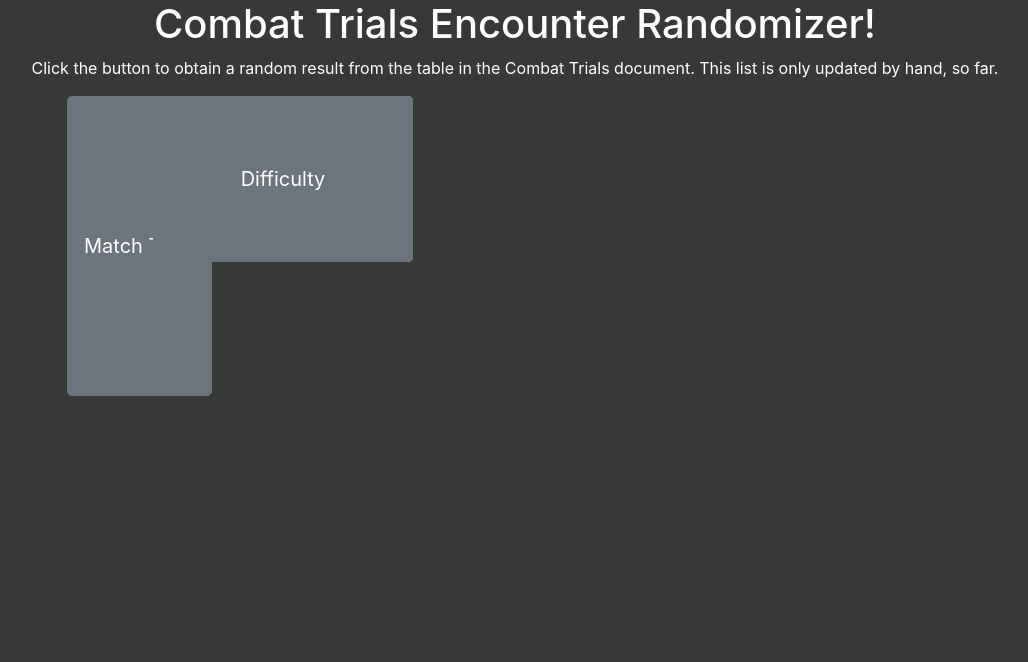
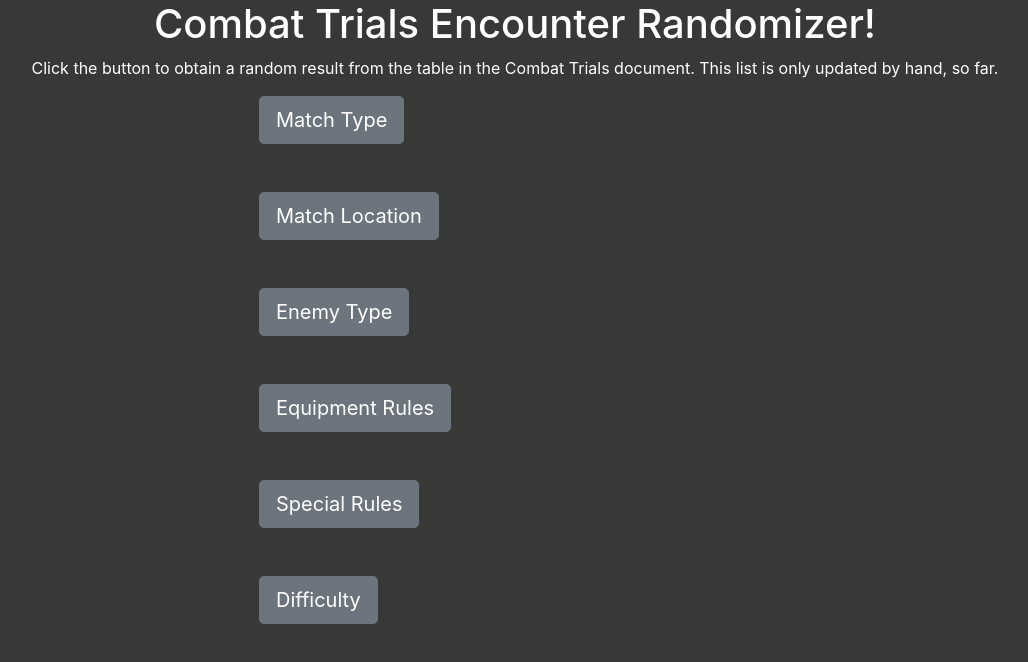
Before and after one commit to Xisifer/encounter-generator, a React (Create React App) app: page / in a window 1280 px wide. Shown: the top 662 px of the page, without its empty margins (125-1153 px from the left). Built offline with nearby package versions, Linux system fonts and the light colour scheme.

Commit message:
Fixed CSS a bit to make it functional again, though it's still not aligned precisely as I want.

```diff
--- a/src/App.css
+++ b/src/App.css
@@ -75,13 +75,16 @@ body {
   height:300px;
   left:15%;
   position: absolute;
-  display:grid;
+  display:contents;
   /* border: 5px solid green; */
 }
 
 #main-area {
   /* background-color:green; */
   height:600px;
+  width:50%;
+  left:30%;
+  position:relative;
 }
 
 
@@ -93,6 +96,10 @@ body {
   margin-top:1rem;
 }
 
+.btn {
+  display:grid !important;
+}
+
 
 #text-area {
   border:5px solid orange;
@@ -101,5 +108,5 @@ body {
 
 
 .button-group {
-  display:flex;
+  display:inline;
 }
```
